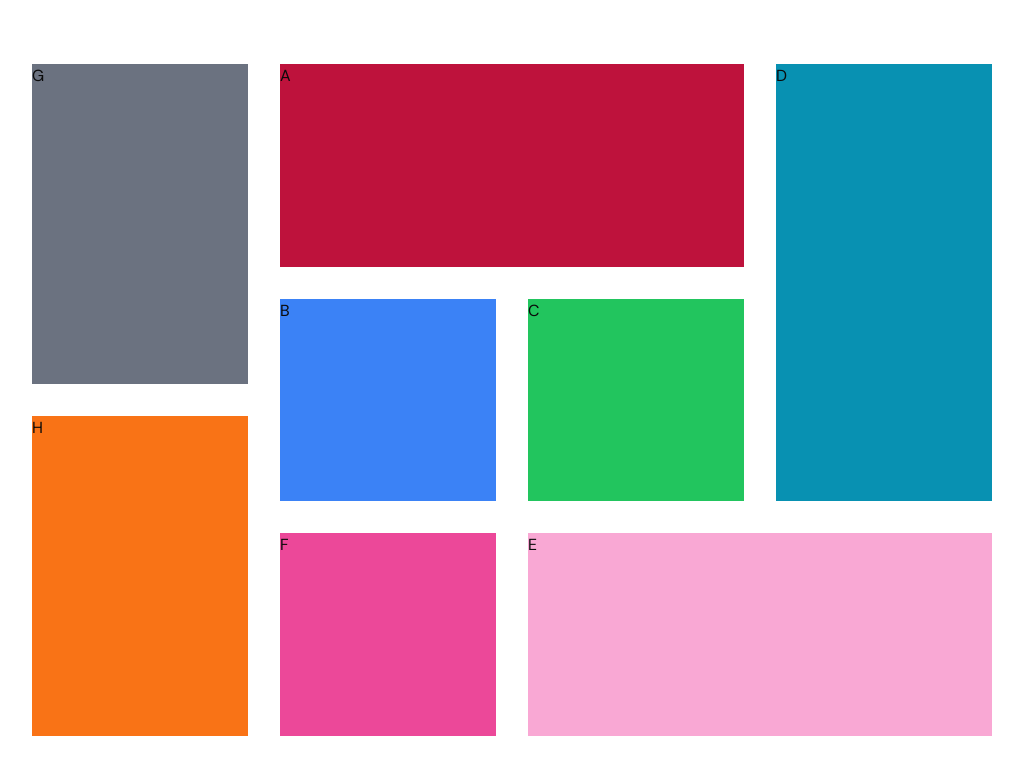
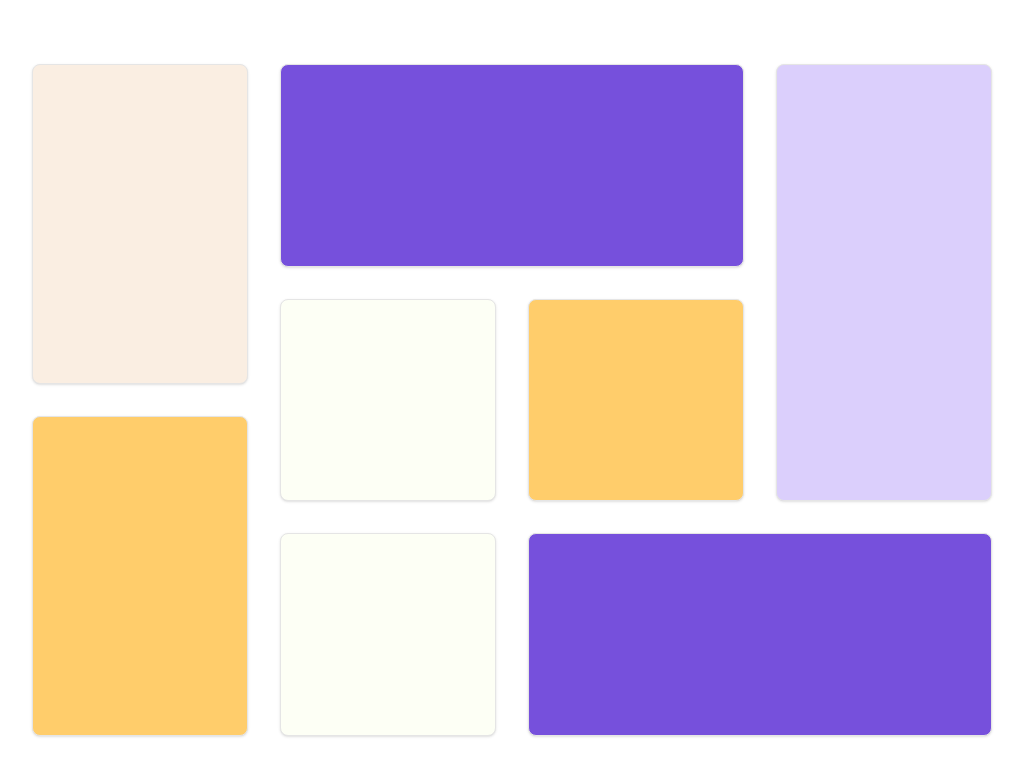
Before and after one commit to PushkinDenis/ai-social, a React (Vite) app: page / in a window 1280 px wide. Shown: the top 776 px of the page, without its empty margins (128-1151 px from the left). Built offline with nearby package versions, Linux system fonts and the light colour scheme.

Commit message:
Layout fix

```diff
--- a/src/components/ui/card.tsx
+++ b/src/components/ui/card.tsx
@@ -7,13 +7,15 @@ interface ICardProps extends HTMLAttributes<HTMLDivElement>, VariantProps<typeof
 }
 
 const cardVariants = cva(
-  'flex flex-col items-center justify-center rounded-[0.5rem] border bg-card text-card-foreground shadow',
+  'flex flex-col w-full h-full items-center justify-center rounded-[0.5rem] border bg-card text-card-foreground shadow',
   {
     variants: {
       colorSchema: {
         purple: 'bg-purple',
         violet: 'bg-violet',
         yellow: 'bg-yellow',
+        lightYellow: 'bg-lightYellow',
+        white: 'bg-white',
       },
     },
   },
--- a/src/components/ui/layout.tsx
+++ b/src/components/ui/layout.tsx
@@ -1,16 +1,17 @@
 import { FC } from 'react';
+import { Card } from './card';
 
 export const Layout: FC = () => {
   return (
     <div className="grid-layout w-full h-full">
-      <div className="grid-area-a bg-rose-700">A</div>
-      <div className="grid-area-b bg-blue-500">B</div>
-      <div className="grid-area-c bg-green-500">C</div>
-      <div className="grid-area-d bg-cyan-600">D</div>
-      <div className="grid-area-e bg-pink-300">E</div>
-      <div className="grid-area-f bg-pink-500">F</div>
-      <div className="grid-area-g bg-gray-500">G</div>
-      <div className="grid-area-h bg-orange-500">H</div>
+      <div className="grid-area-a">{<Card colorSchema="purple" />}</div>
+      <div className="grid-area-b">{<Card colorSchema="white" />}</div>
+      <div className="grid-area-c ">{<Card colorSchema="yellow" />}</div>
+      <div className="grid-area-d">{<Card colorSchema="violet" />}</div>
+      <div className="grid-area-e">{<Card colorSchema="purple" />}</div>
+      <div className="grid-area-f">{<Card colorSchema="white" />}</div>
+      <div className="grid-area-g">{<Card colorSchema="lightYellow" />}</div>
+      <div className="grid-area-h">{<Card colorSchema="yellow" />}</div>
     </div>
   );
 };
--- a/src/index.css
+++ b/src/index.css
@@ -7,6 +7,7 @@
     --purple: 255.971, 67%, 59%;
     --violet: 255.349, 88%, 90%;
     --yellow: 39.6, 100%, 71%;
+    --lightYellow: 30, 70.6%, 93.3%;
     --black: 0, 7%, 6%;
     --white: 73.333, 100%, 98%;
     --light-red: 352.8, 100%, 95%;
--- a/tailwind.config.js
+++ b/tailwind.config.js
@@ -27,6 +27,8 @@ module.exports = {
         red: 'hsl(var(--red))',
         purple: 'hsl(var(--purple))',
         yellow: 'hsl(var(--yellow))',
+        lightYellow: 'hsl(var(--lightYellow))',
+        white: 'hsl(var(--white))',
         violet: 'hsl(var(--violet))',
         lightRed: 'hsl(var(--light-red))',
         border: 'hsl(var(--border))',
```
